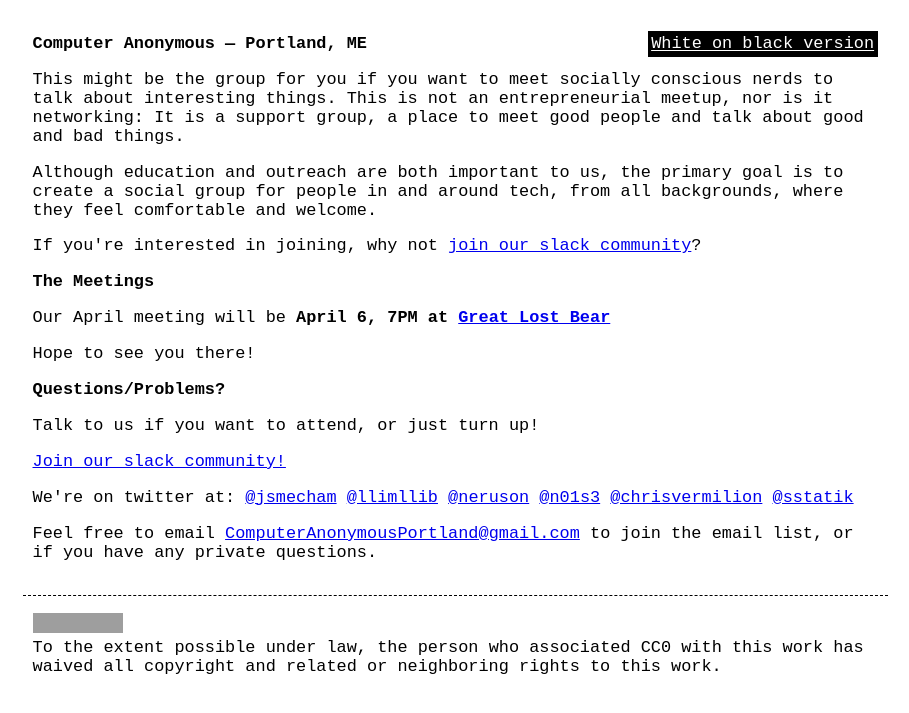
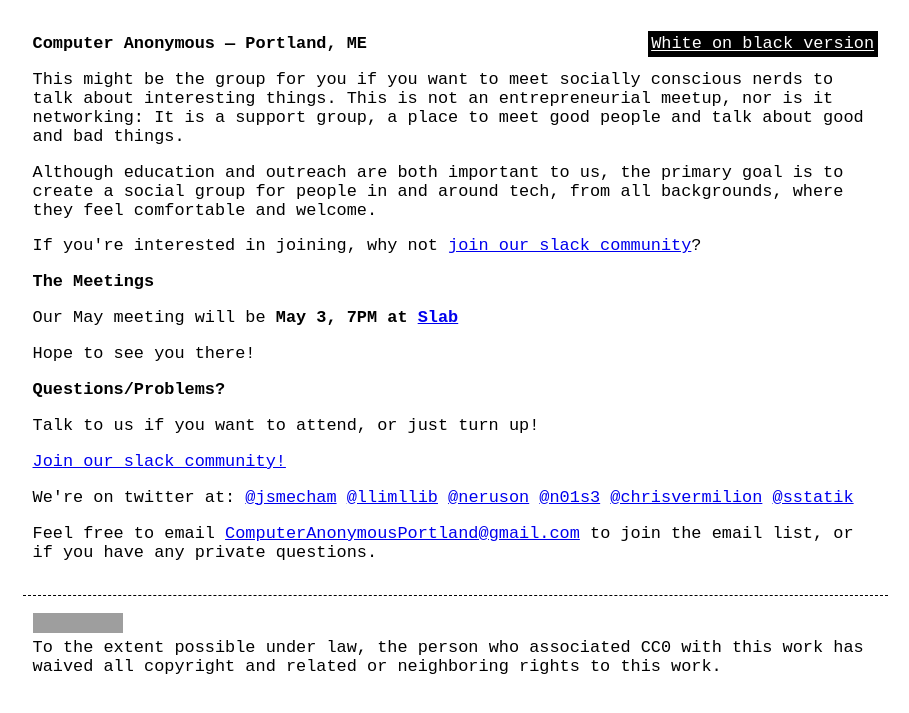
Before and after one commit to computeranonymous/computer, a Jekyll site: the page built from us_portland.html, in a window 1280 px wide. Shown: the top 713 px of the page, without its empty margins (185-1094 px from the left). Built offline with Jekyll 4.4.1, drawn with Linux system fonts in a browser that asks for light colours; grey boxes are pictures that could not be loaded.

Commit message:
update us_portland

```diff
--- a/us_portland.html
+++ b/us_portland.html
@@ -12,7 +12,7 @@ title: Computer Anonymous - Portland
 
 <h3>The Meetings</h3>
 
-<p>Our April meeting will be <b>April 6, 7PM at <a href="http://www.greatlostbear.com/">Great Lost Bear</a></b></p>
+<p>Our May meeting will be <b>May 3, 7PM at <a href="http://www.slabportland.com/">Slab</a></b></p>
 
 <p>Hope to see you there!
 
```
